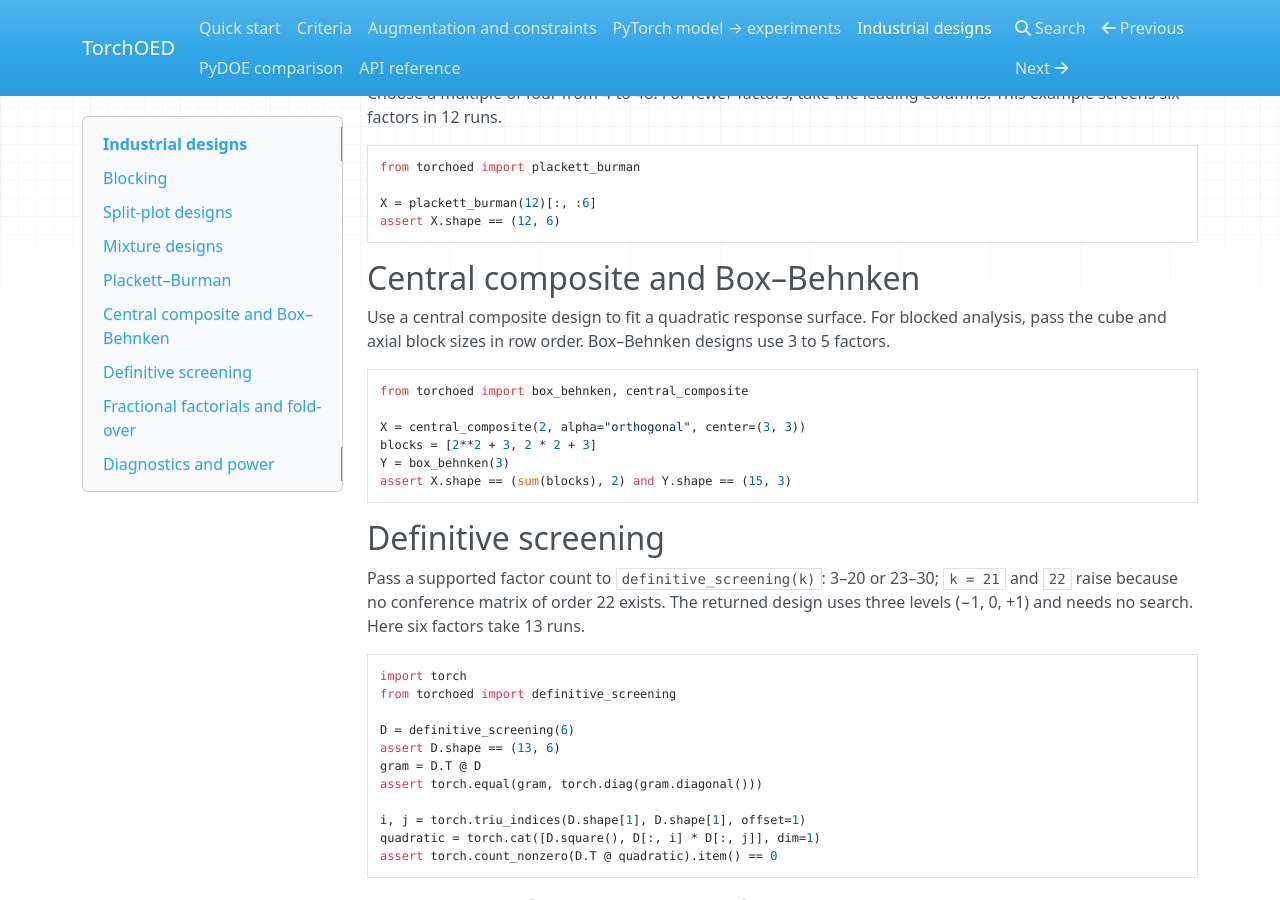
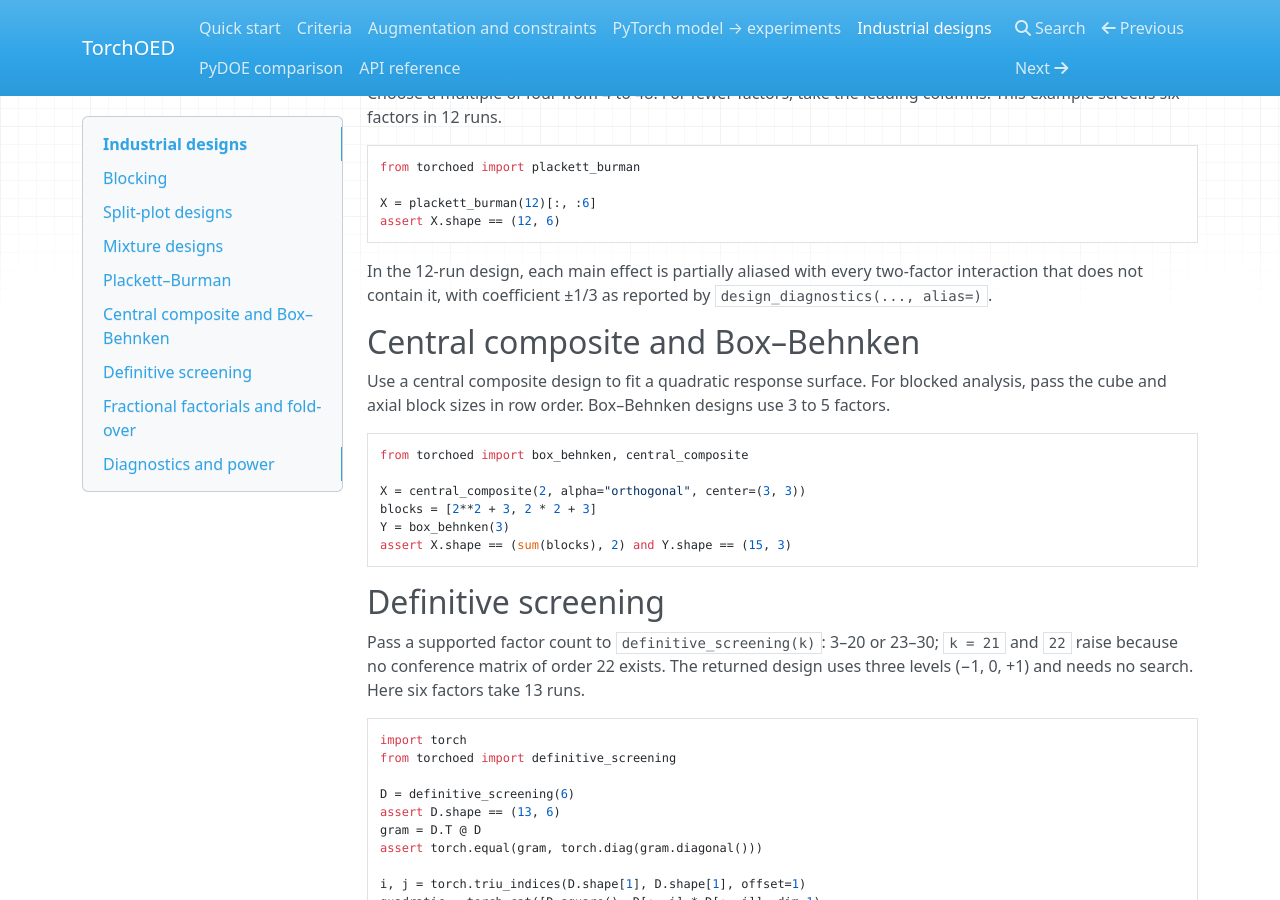
Before and after one commit to JohnnyZPiggy/TorchOED, an MkDocs documentation site: the page built from website/industrial.md, in a window 1280 px wide and 900 px high, scrolled down 1585 px. Built offline with MkDocs 1.6.1, drawn with Linux system fonts in a browser that asks for light colours; nearby versions of some CDN libraries.

Commit message:
Verify Plackett–Burman partial aliasing (Refs #269) (#273)

````diff
--- a/website/industrial.md
+++ b/website/industrial.md
@@ -80,6 +80,8 @@ X = plackett_burman(12)[:, :6]
 assert X.shape == (12, 6)
 ```
 
+In the 12-run design, each main effect is partially aliased with every two-factor interaction that does not contain it, with coefficient ±1/3 as reported by `design_diagnostics(..., alias=)`.
+
 ## Central composite and Box–Behnken
 
 Use a central composite design to fit a quadratic response surface. For blocked analysis, pass the cube and axial block sizes in row order. Box–Behnken designs use 3 to 5 factors.
````
Also changed, not shown: docs/CAPABILITY_MATRIX.md (+2 -2 lines), 1 other file.
